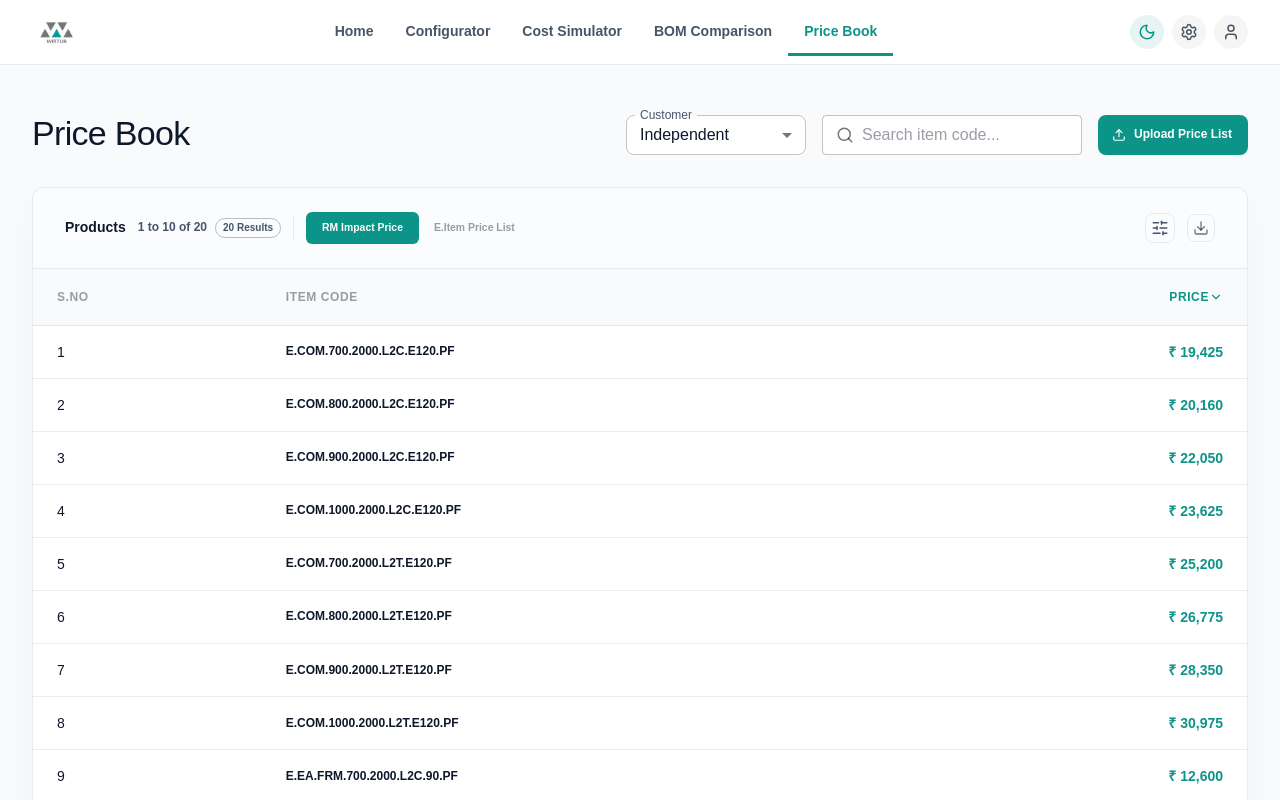
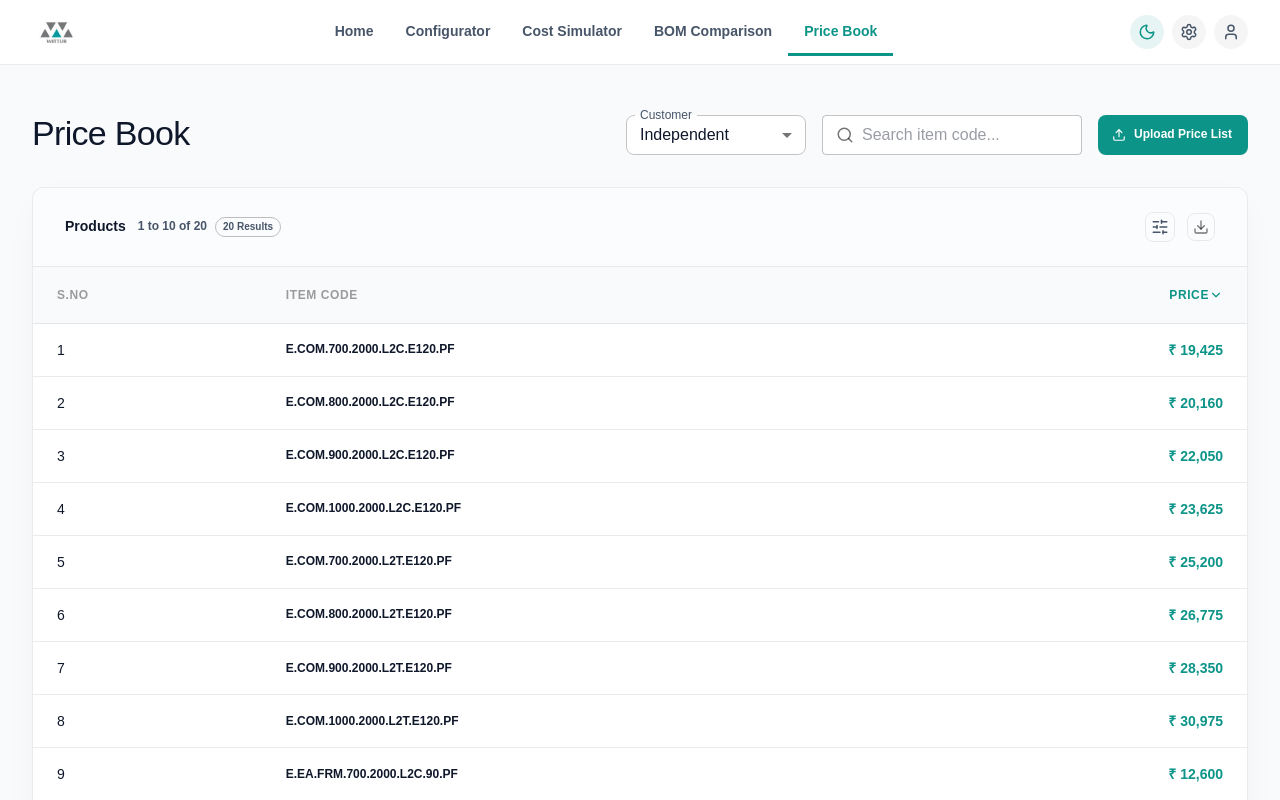
Before and after one commit to sivamsp5820/mvp-wittur, a React (Vite) app: page / in a window 1280 px wide. Shown: the top 800 px of the page. Built offline with nearby package versions, Linux system fonts and the light colour scheme.

Commit message:
feat: implement PriceList component with dynamic column management and data filtering

```diff
--- a/src/components/PriceList/PriceList.jsx
+++ b/src/components/PriceList/PriceList.jsx
@@ -350,6 +350,12 @@ export const PriceList = () => {
     }
   }, [versions.length]);
 
+  useEffect(() => {
+    if (selectedCustomer !== 'Mitsubishi') {
+      setViewType('rm');
+    }
+  }, [selectedCustomer]);
+
   return (
     <Box sx={{ width: '100%', display: 'flex', flexDirection: 'column', gap: 4, animation: 'fadeIn 0.7s ease-in-out' }}>
       {/* Header Section */}
@@ -490,8 +496,9 @@ export const PriceList = () => {
               </Stack>
             )}
 
+            {selectedCustomer === 'Mitsubishi' && (
+              <>
                 <Divider orientation="vertical" flexItem sx={{ mx: 2, height: 24, alignSelf: 'center' }} />
-
                 <ToggleButtonGroup
                   size="small"
                   value={viewType}
@@ -519,6 +526,8 @@ export const PriceList = () => {
                   <ToggleButton value="rm">RM Impact Price</ToggleButton>
                   <ToggleButton value="eitem">E.Item Price List</ToggleButton>
                 </ToggleButtonGroup>
+              </>
+            )}
           </Stack>
 
           <Stack direction="row" spacing={1.5} alignItems="center">
@@ -649,7 +658,7 @@ export const PriceList = () => {
               Retry Connection
             </Button>
           </Box>
-        ) : viewType === 'eitem' ? (
+        ) : (selectedCustomer === 'Mitsubishi' && viewType === 'eitem') ? (
           <Box sx={{ p: 3 }}>
              <EItemPriceList />
           </Box>
```
Lines whose indentation alone changed are shown as unchanged.
